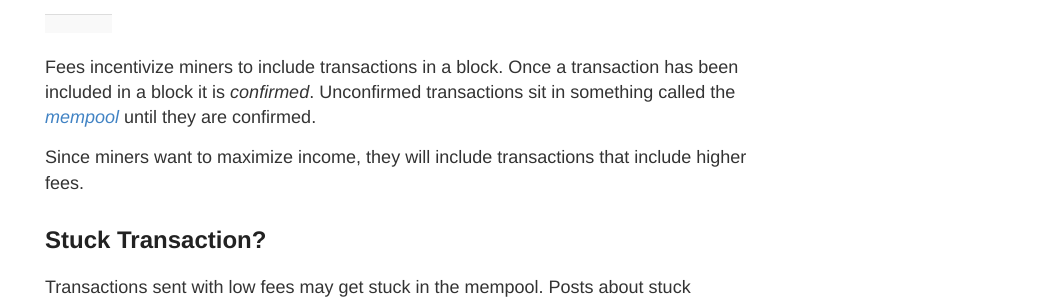
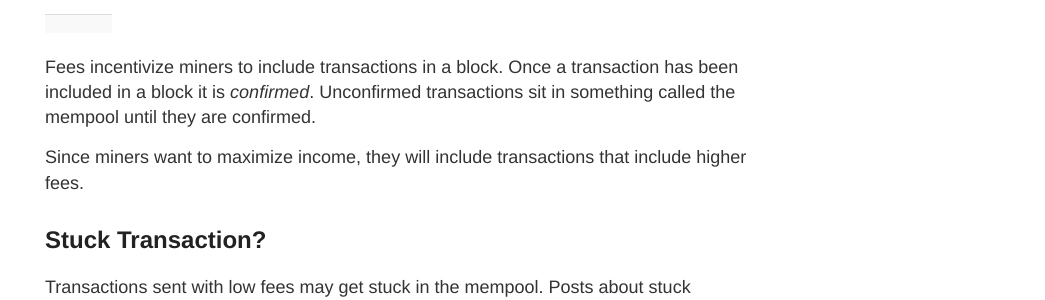
Before and after one commit to vesk4000/bm, a Jekyll site: the page built from _posts/2016-04-29-bitcoin-mining-fees.md, in a window 1280 px wide and 900 px high, scrolled down 1583 px. Shown: the part 178-478 px from the top of the window, without its empty margins (235-1280 px from the left). Built offline with Jekyll 4.4.1, drawn with Linux system fonts in a browser that asks for light colours; nearby versions of some CDN libraries; comment, search, counter and statistics services are not loaded; part of the change alters nothing that is shown; some of the changed text lies outside the part shown.

```diff
--- a/_posts/2016-04-29-bitcoin-mining-fees.md
+++ b/_posts/2016-04-29-bitcoin-mining-fees.md
@@ -24,7 +24,7 @@ Mining fees are paid each time a user sends a transaction on the network. In the
 
 <img src="/images/fee.png" />
 
-Fees incentivize miners to include transactions in a block. Once a transaction has been included in a block it is _confirmed_. Unconfirmed transactions sit in something called the [_mempool_](https://kaiko.com/analytics/post/an-in-depth-guide-into-how-the-mempool-works) until they are confirmed.
+Fees incentivize miners to include transactions in a block. Once a transaction has been included in a block it is _confirmed_. Unconfirmed transactions sit in something called the mempool until they are confirmed.
 
 Since miners want to maximize income, they will include transactions that include higher fees.
 
```
